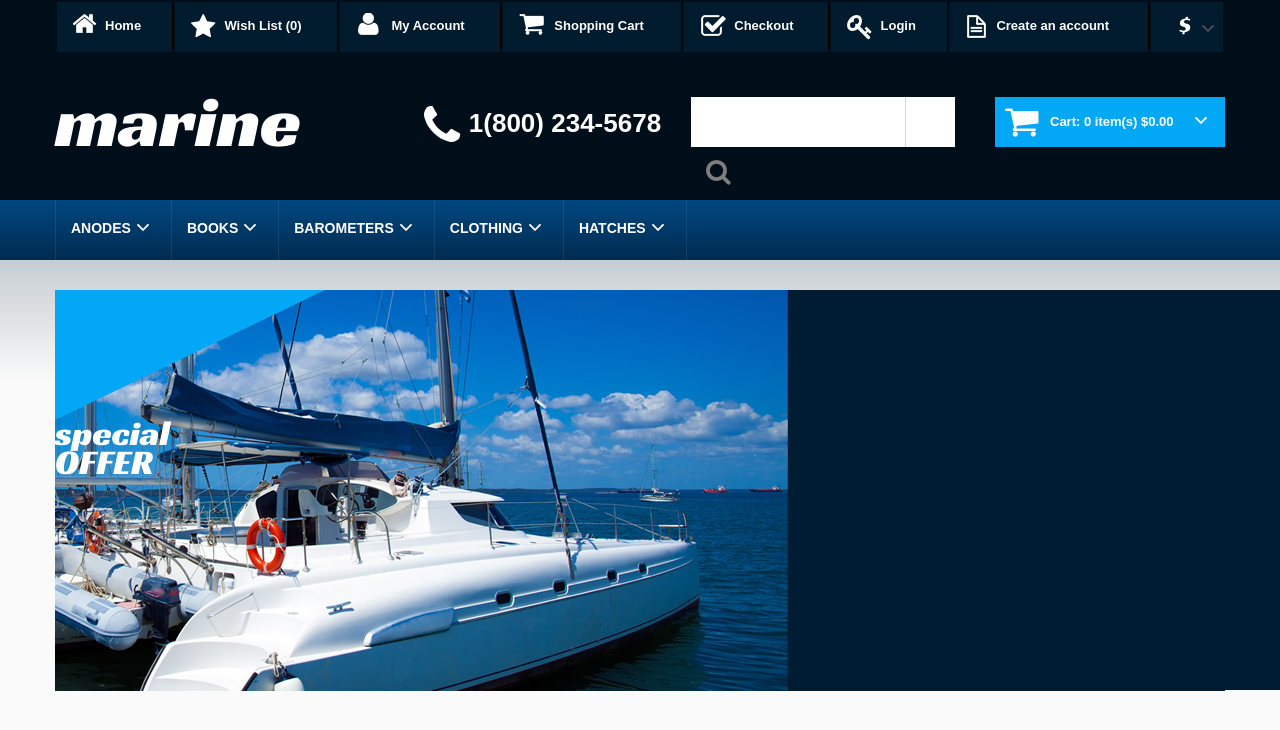
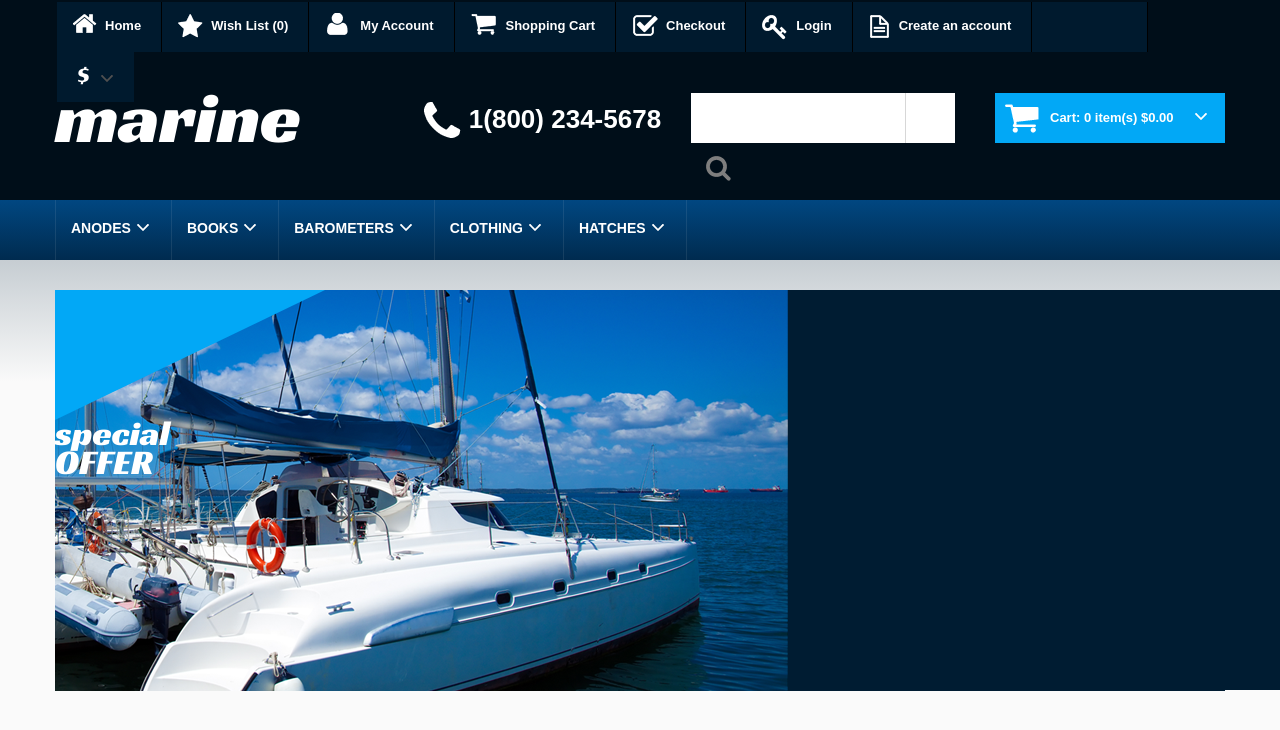
Before and after one commit to Grezzly/Magazine, a plain HTML site: page index.html in a window 1280 px wide. Shown: the top 730 px of the page. Drawn offline with Linux system fonts and the light colour scheme.

Commit message:
Revert "fix las td in top menu"

```diff
--- a/index.html
+++ b/index.html
@@ -19,7 +19,7 @@
                 <td class="check"><a href="#"><img src="images/check.png"><span>Checkout</span></a></td>
                 <td class="login"><a href="#"><img src="images/login.png"><span>Login</span></a></td>
                 <td class="cracc"><a href="#"><img src="images/cracc.png"><span>Create an account</span></a></td>
-                <!--<td class="empty"></td>-->
+                <td class="empty"></td>
                 <td class="sold"><a href="#"><span>$</span><img src="images/list_arrow.png"></a></td>
             </tr>
         </table>
--- a/style.css
+++ b/style.css
@@ -22,7 +22,7 @@
     width: 1170px;
     height: 50px;
     margin: 0 auto;
-    /*display: block;*/
+    display: block;
 }
 
 .empty {
@@ -33,7 +33,7 @@
 }
 
 #topmenu tr td {
-    /*display: inline-block;*/
+    display: inline-block;
     padding: 0;
     border-right: 1px solid black;
 }
@@ -48,7 +48,6 @@
     color: white;
     font-size: 13px;
     background: #001a2e;
-    position: relative;
 }
 
 #topmenu tr td a:hover {
@@ -76,29 +75,25 @@
 }
 
 #topmenu tr td:last-child {
-    /*width: 162px;*/
+    width: 77px;
     height: 50px;
     border: none;
 }
 
 #topmenu tr td:last-child img {
-    /*float: right;*/
-    /*padding-right: 20px;*/
-    /*padding-left: 0;*/
-    /*padding-top: 20px;*/
-    position: absolute;
-    right: 0;
-    top: 9px;
+    float: right;
+    padding-right: 20px;
+    padding-left: 0;
+    padding-top: 20px;
 }
 
 #topmenu tr td:last-child span {
     font-size: 21px;
     font-family: 'Racing Sans One', cursive;
-    padding-right: 32px;
+    padding-right: 0;
     padding-top: 10px;
     padding-left: 20px;
     font-weight: normal;
-    float: right;
 
 }
 
```
